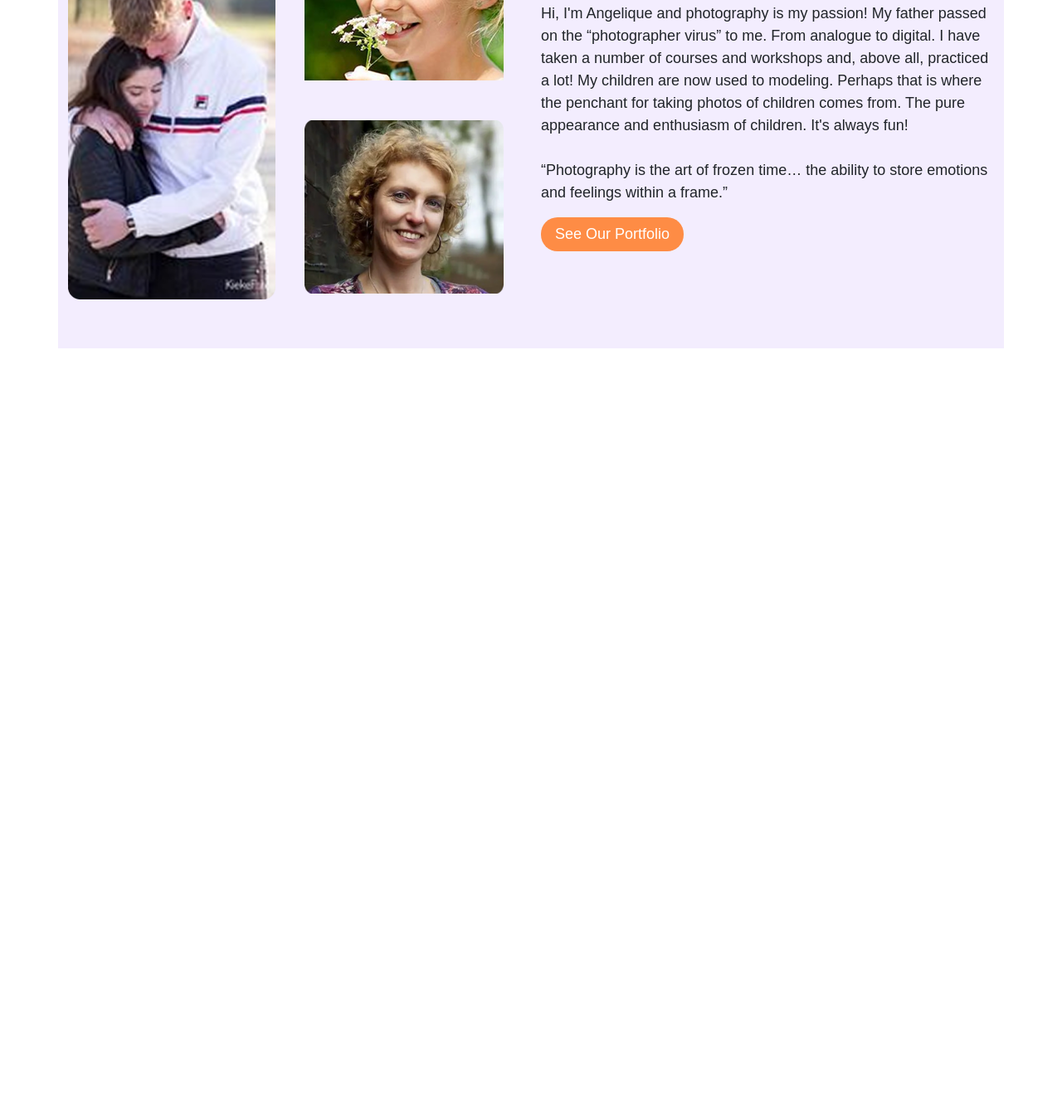
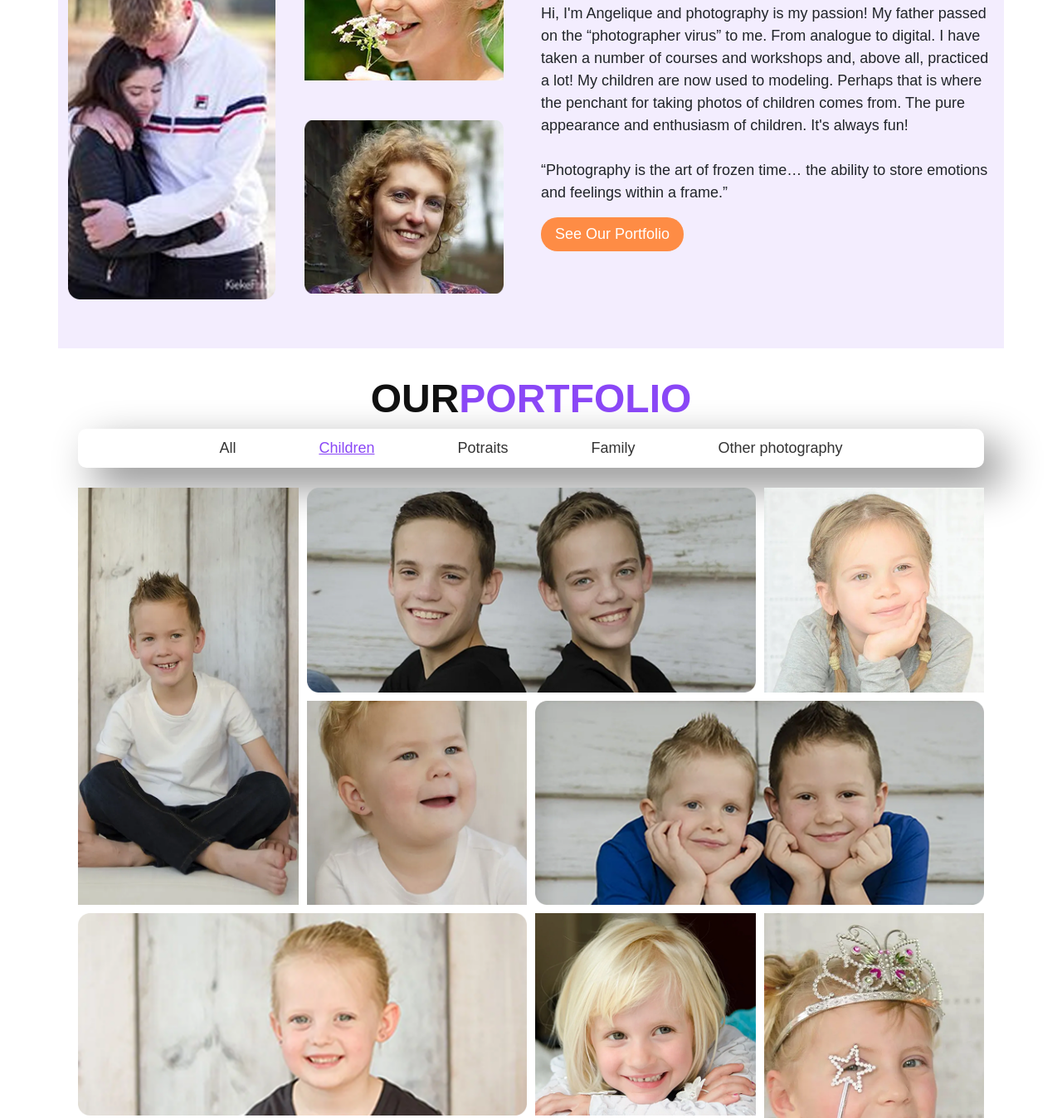
Before and after one commit to bappyy07/kieke-photogrfie-by-bootstrap, a plain HTML site: page index.html in a window 1280 px wide. Shown: the part 882-2230 px from the top of the page at 83% size. Before the commit the page ends 1302 px from the top, so only its background shows below. Drawn offline with nearby package versions, Linux system fonts and the light colour scheme; a web font is replaced by a local one.

Commit message:
portfolio added

```diff
--- a/index.html
+++ b/index.html
@@ -94,9 +94,38 @@
                 <button type="submit" class="btn px-3 cl-bt">See Our Portfolio</button>
             </div>
         </div>
-
     </div>
 
+    <!--portfolio-sec-->
+    <div class="container bg-white py-4 text-center">
+        <div class="container mx-auto">
+            <h1 class="pt-2 large-title">OUR<span class="hero-sp">PORTFOLIO</span></h1>
+            <div class="navi container text-center mx-auto">
+                <a class="text-decoration-none" href="#">All</a>
+                <a id="one" href="#">Children</a>
+                <a class="text-decoration-none" href="#">Potraits</a>
+                <a class="text-decoration-none" href="#">Family</a>
+                <a class="text-decoration-none" href="#">Other photography</a>
+            </div>
+        </div>
+        <div class="container mx-auto pt-4">
+            <div class="grid">
+                <div class="vertical"><img src="baby.img/baby1.png" alt=""></div>
+                <div class="horizontal"><img src="baby.img/baby2.png" alt=""></div>
+                <div><img src="baby.img/baby3.png" alt=""></div>
+                <div><img src="baby.img/baby4.png" alt=""></div>
+                <div class="horizontal"><img src="baby.img/baby5.png" alt=""></div>
+                <div class="horizontal"><img src="baby.img/baby6.png" alt=""></div>
+                <div><img src="baby.img/baby7.png" alt=""></div>
+                <div class="vertical"><img src="baby.img/baby10.png" alt=""></div>
+                <div><img src="baby.img/baby8.png" alt=""></div>
+                <div class="horizontal"><img src="baby.img/baby9.png" alt=""></div>
+
+
+            </div>
+
+        </div>
+    </div>
 
 
 
--- a/style.css
+++ b/style.css
@@ -84,3 +84,44 @@ nav a:hover{
 .about-p{
     font-size: 18px;
 }
+
+/*portfolio*/
+.large-title{
+    font-size: 48px;
+    font-weight: 900;
+    color: #111111;
+    font-family: 'Nexa', sans-serif;
+}
+.navi{
+    display: flex;
+    gap: 100px;
+    align-items: center;
+    justify-content: center;
+    padding: 10px;
+    box-shadow: 20px 20px 50px grey;
+    border-radius: 10px;
+}
+.navi a{
+    font-size: 18px;
+    color: #333333;
+}
+#one{
+    color: #8A47F6;
+}
+.grid{
+    display: grid;
+    grid-template-columns: repeat(auto-fit, minmax(250px, 1fr));
+    grid-gap: 10px;
+    grid-auto-flow: dense;
+}
+.grid img{
+    width: 100%;
+    height: 100%;
+    object-fit: cover;
+}
+.horizontal{
+    grid-column: auto / span 2;
+}
+.vertical{
+    grid-row: auto / span 2;
+}
```
